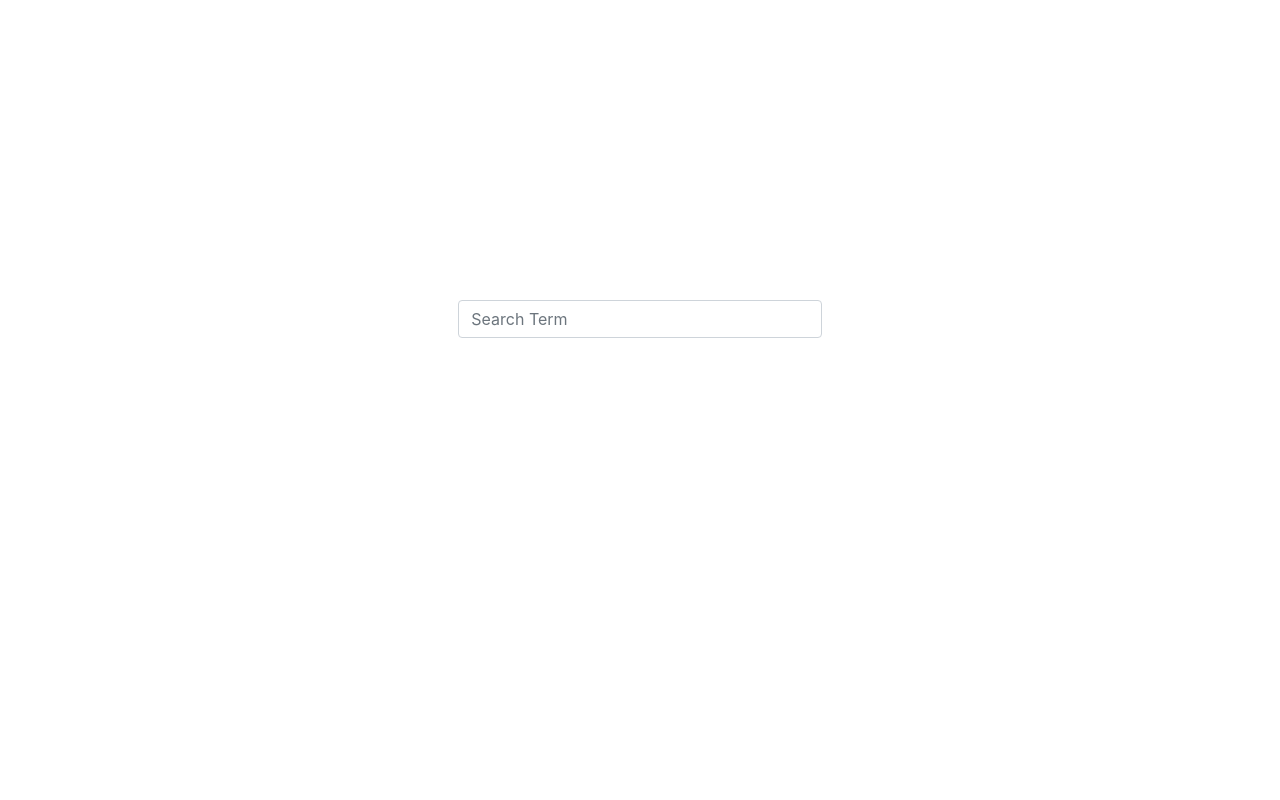
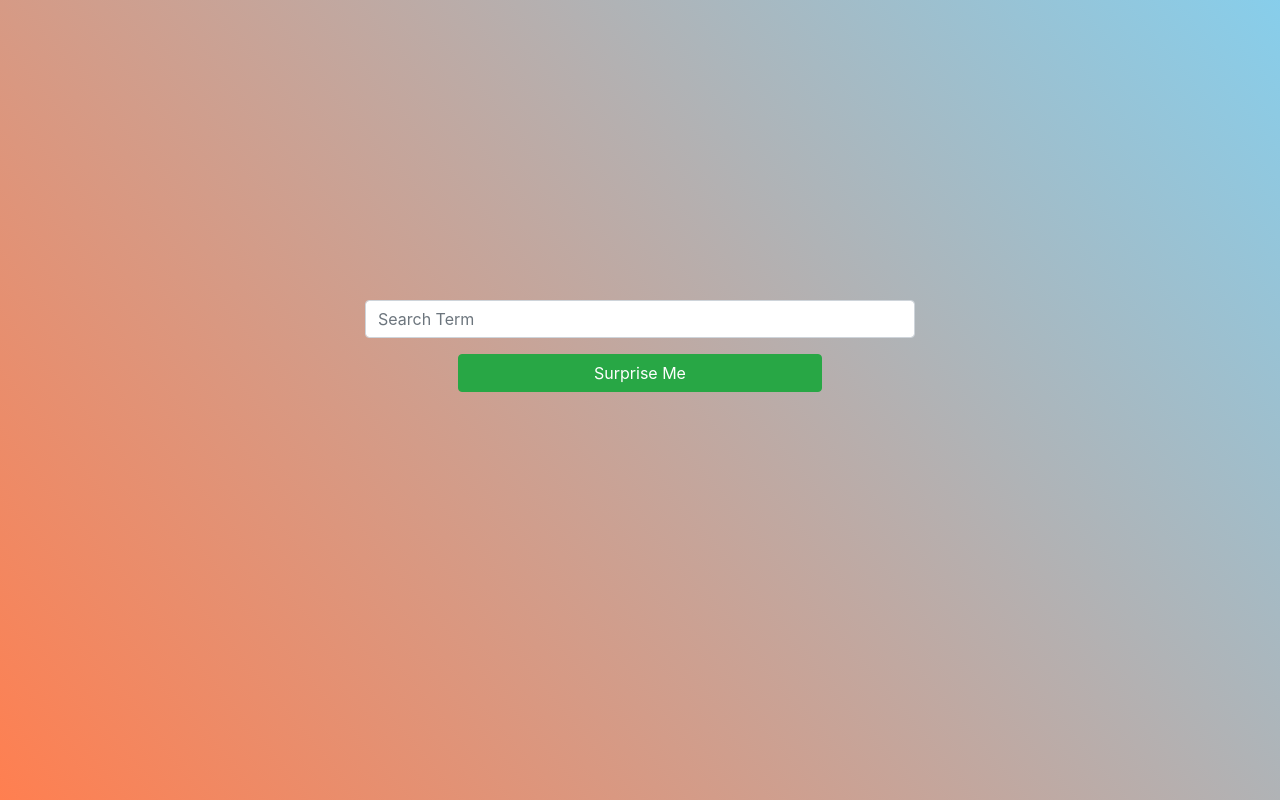
Before and after one commit to prabhath6/2018-code, a website: page wiki-viewer/index.html in a window 1280 px wide. Drawn offline with nearby package versions, Linux system fonts and the light colour scheme.

Commit message:
Complteted wiki viewer

```diff
--- a/wiki-viewer/index.css
+++ b/wiki-viewer/index.css
@@ -1,3 +1,7 @@
+body {
+  background: linear-gradient(50deg, RGBA(255,127,80), RGBA(135,206,235)) fixed;
+}
+
 #searchTermContainer {
     margin-top: 300px;
 }
--- a/wiki-viewer/index.html
+++ b/wiki-viewer/index.html
@@ -14,16 +14,23 @@
     <script
             src="https://code.jquery.com/jquery-3.3.1.min.js"
             integrity="sha256-FgpCb/KJQlLNfOu91ta32o/NMZxltwRo8QtmkMRdAu8="
-            crossorigin="anonymous"></script>
+            crossorigin="anonymous">
+    </script>
 </head>
 
 <body>
     <div class="container">
-        <form id="searchTermContainer" action="#" onclick="getData();">
+        <form id="searchTermContainer" action="#" onsubmit="getData();">
+            <div class="form-row align-items-center">
+                <div class="col-md-6 offset-md-3">
+                    <input type="text" class="form-control mb-3" id="searchTerm" placeholder="Search Term">
+                </div>
+            </div>
+        </form>
+        <form>
             <div class="form-row align-items-center">
                 <div class="col-md-4 offset-md-4">
-                    <label class="sr-only" for="inlineFormInput">Name</label>
-                    <input type="text" class="form-control mb-4" id="searchTerm" placeholder="Search Term">
+                    <button class="btn btn-success btn-block" onclick="surpriseMe();">Surprise Me</button>
                 </div>
             </div>
         </form>
--- a/wiki-viewer/index.js
+++ b/wiki-viewer/index.js
@@ -3,8 +3,14 @@ function getData() {
     if(searchTerm) {
         var searchTermContainer = document.getElementById("searchTermContainer");
         searchTermContainer.style.marginTop = "20px";
-        getWikiData(searchTerm);
+        var url = `https://en.wikipedia.org/w/api.php?format=json&action=query&generator=search&gsrnamespace=0&gsrlimit=10&prop=pageimages|extracts&pilimit=max&exintro&explaintext&exsentences=1&exlimit=max&gsrsearch=${searchTerm}`;
+        getWikiData(url);
     }
+}
+
+function surpriseMe() {
+        var url = `https://en.wikipedia.org/wiki/Special:Random`;
+        window.open(url);
 }
 
 function mouseOut(event) {
@@ -22,15 +28,13 @@ function onClickOpenArticle(event){
     window.open(this.dataset.link);
 }
 
-function getWikiData(searchTerm){
-    var url = `https://en.wikipedia.org/w/api.php?format=json&action=query&generator=search&gsrnamespace=0&gsrlimit=10&prop=pageimages|extracts&pilimit=max&exintro&explaintext&exsentences=1&exlimit=max&gsrsearch=${searchTerm}`;
+function getWikiData(url){
 
     $.ajax({
         method: "GET",
         url: url,
         async:true,
         dataType : 'jsonp'
-        // crossDomain:true,
       })
     .done(function( msg ) {
         var articleDivs = document.getElementById("articles");
```
